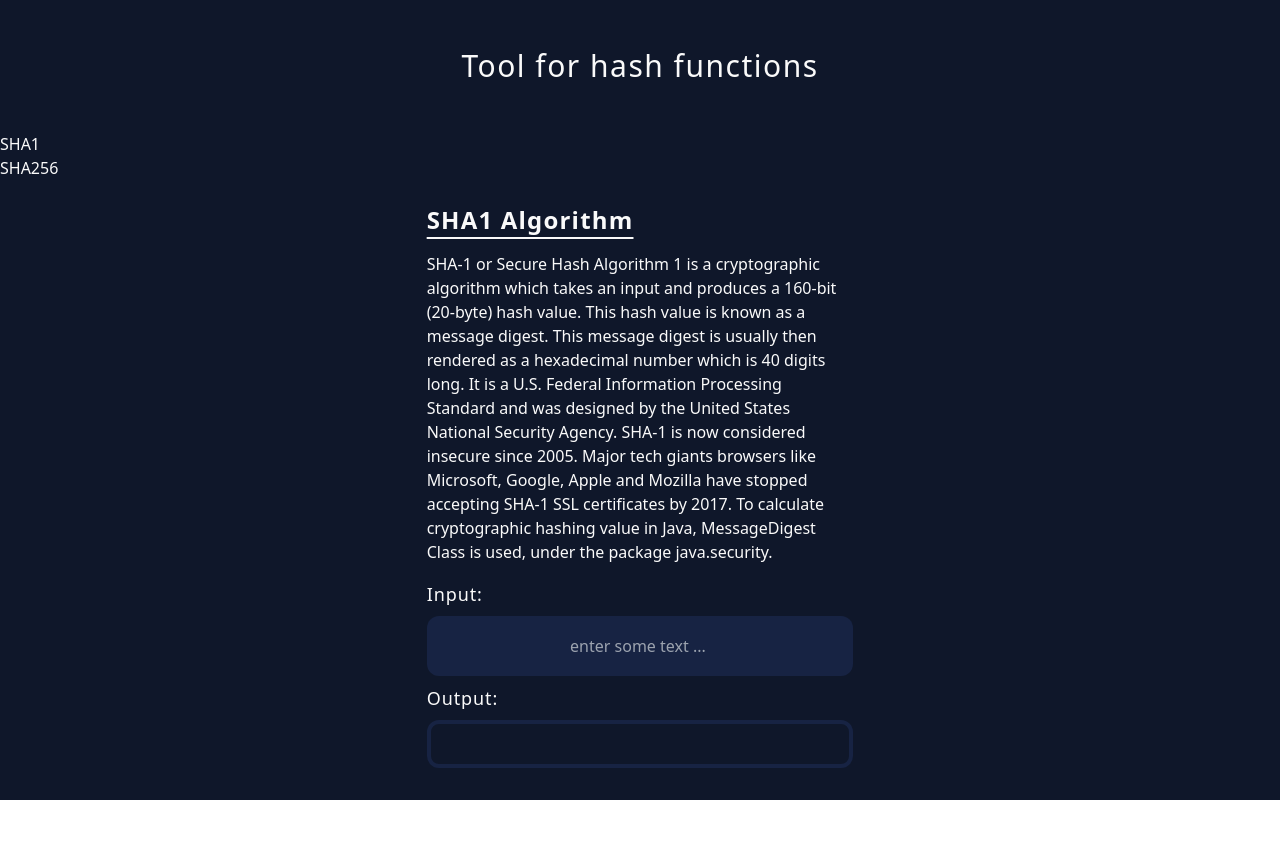
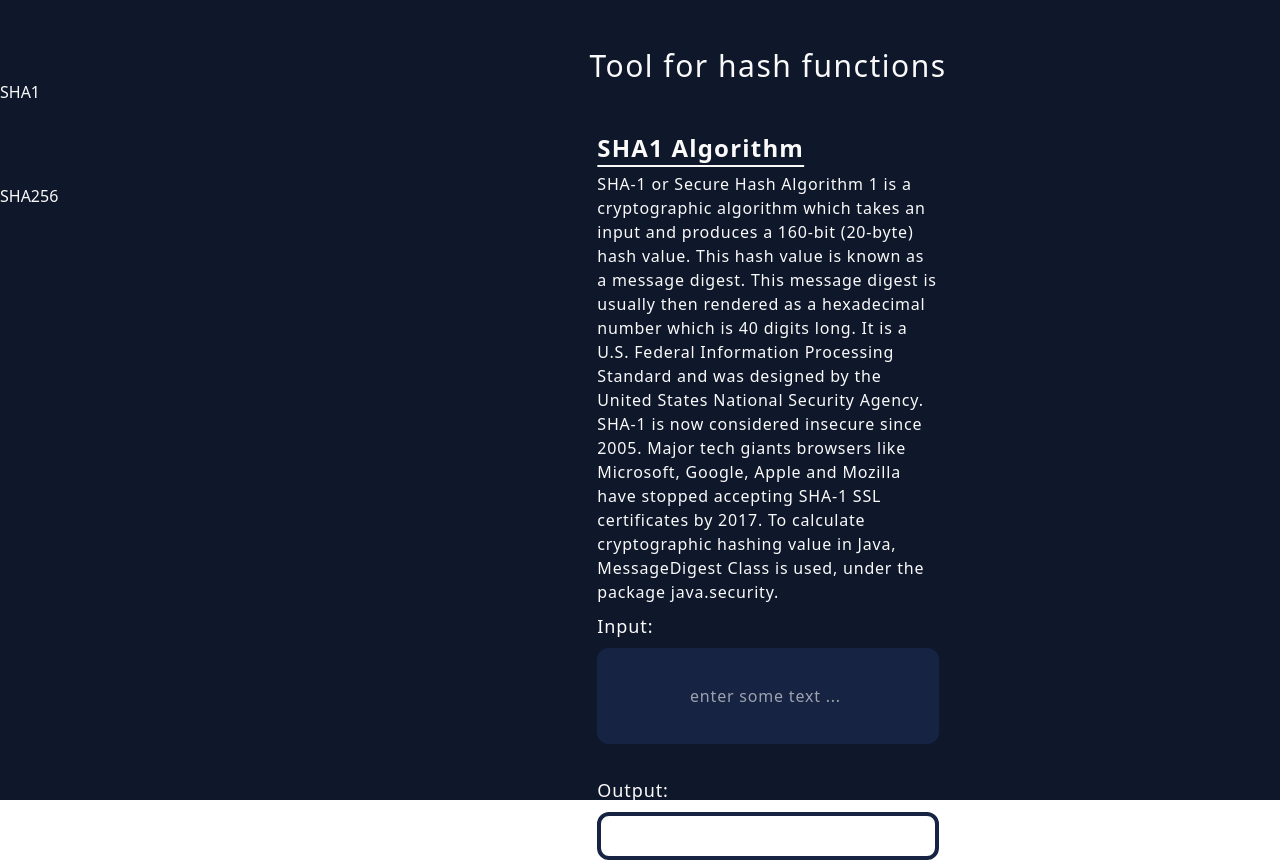
Before and after one commit to robotron4/hashing, a React (Vite) app: page /sha1 in a window 1280 px wide. Before the commit the page ends 800 px from the top, so only its background shows below. Built offline with nearby package versions, Linux system fonts and the light colour scheme.

Commit message:
add sidebar nav and styling

```diff
--- a/src/Sha1.jsx
+++ b/src/Sha1.jsx
@@ -22,17 +22,17 @@ export default function Sha1() {
         calculate cryptographic hashing value in Java, MessageDigest Class is
         used, under the package java.security.
       </p>
-
-      <p className="text-lg mx-auto my-2 tracking-wider w-1/3 ">Input:</p>
-      <input
-        type="text"
-        placeholder="enter some text ... "
-        value={text}
-        className="text-zinc-50 w-1/3 mx-auto h-24 text-center bg-background-soft rounded-xl"
-        onChange={(e) => setText(e.target.value)}
-      />
+      <p className="text-lg mx-auto my-2 tracking-wider w-1/3 ">Input:</p>{" "}
+      <div className="mx-auto  text-center mb-8">
+        <input
+          type="text"
+          placeholder="enter some text ... "
+          value={text}
+          className="text-zinc-50 w-1/3 mx-28  h-24 text-center bg-background-soft rounded-xl"
+          onChange={(e) => setText(e.target.value)}
+        />{" "}
+      </div>
       <p className="text-lg mx-auto my-2 tracking-wider w-1/3">Output:</p>
-
       <div className="mx-auto w-1/3 text-center border-4 p-5 rounded-xl border-background-soft mb-8">
         {text != null && <h3>{hash.sha1().update(text).digest("hex")}</h3>}
       </div>
--- a/src/routes/RootLayout.jsx
+++ b/src/routes/RootLayout.jsx
@@ -1,17 +1,22 @@
 import { Outlet, Link } from "react-router-dom";
-import { useState } from "react";
 
 export default function RootLayout() {
-  const [text, setText] = useState(null);
-
   return (
-    <body className="bg-background h-screen text-zinc-50 flex flex-col">
-      <h1 className="text-3xl mx-auto my-12 tracking-wider">
-        Tool for hash functions
-      </h1>
-      <Link to={`sha1`}>SHA1</Link>
-      <Link to={`sha256`}>SHA256</Link>
-      <Outlet />
-    </body>
+    <div className="bg-background h-screen text-zinc-50 flex flex-row-reverse">
+      <div className="basis-4/5 tracking-wider">
+        <h1 className="text-3xl my-12 text-center tracking-wider">
+          Tool for hash functions
+        </h1>
+        <Outlet />
+      </div>
+      <div className="basis-1/5 flex flex-col my-10">
+        <Link to={`sha1`} className="my-10">
+          SHA1
+        </Link>
+        <Link to={`sha256`} className="my-10">
+          SHA256
+        </Link>
+      </div>
+    </div>
   );
 }
```
